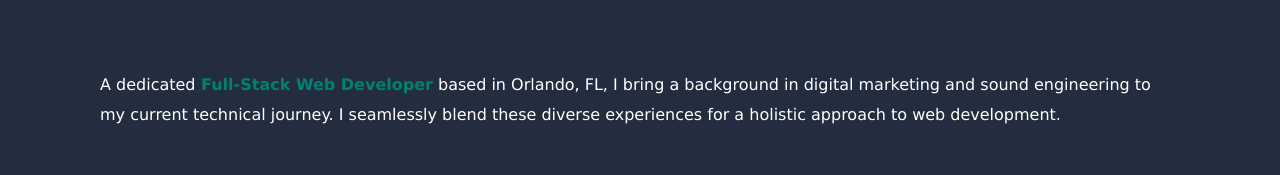
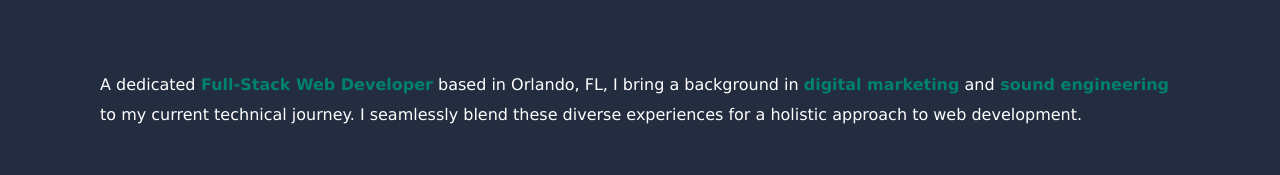
Before and after one commit to Shane-obrien-64/portfolio, a React (Create React App) app: page / in a window 1280 px wide. Shown: the part 471-646 px from the top of the page. Built offline with nearby package versions, Linux system fonts and the light colour scheme.

Commit message:
added text em to key phrases

```diff
--- a/src/About/About.js
+++ b/src/About/About.js
@@ -17,9 +17,11 @@ const About = () => {
       <p className="about__text">
         A dedicated
         <span className="about__text-em"> Full-Stack Web Developer</span> based
-        in Orlando, FL, I bring a background in digital marketing and sound
-        engineering to my current technical journey. I seamlessly blend these
-        diverse experiences for a holistic approach to web development.
+        in Orlando, FL, I bring a background in{" "}
+        <span className="about__text-em">digital marketing</span> and
+        <span className="about__text-em"> sound engineering</span> to my current
+        technical journey. I seamlessly blend these diverse experiences for a
+        holistic approach to web development.
       </p>
       <p className="about__text">
         Embarking on my coding journey in 2022, I've been on an exciting quest
```
